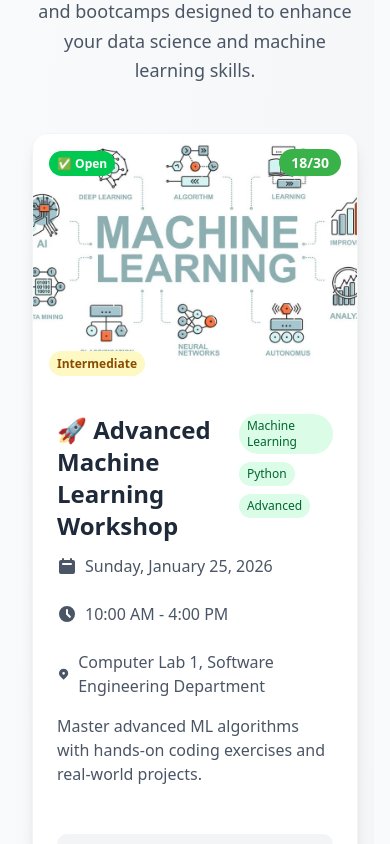
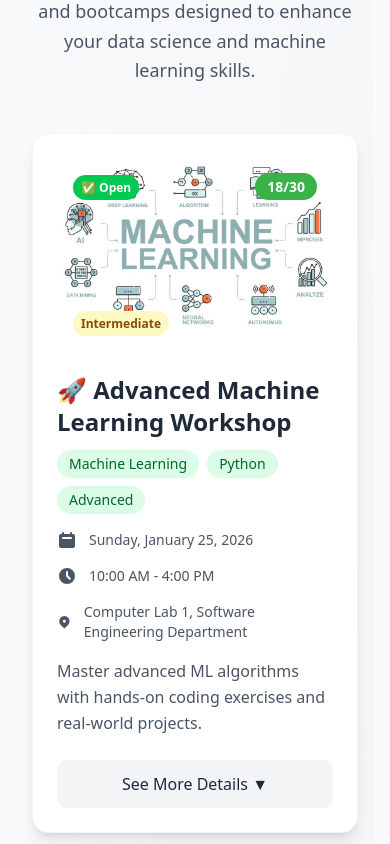
Before and after one commit to KhandakerSamin/DataScience_Lab_Website, a Next.js app: page /ds-club in a window 390 px wide. Shown: the part 1580-2424 px from the top of the page. Built offline with nearby package versions, Linux system fonts and the light colour scheme.

Commit message:
Near done Event Section

```diff
--- a/src/components/DSClubPage/EventsClub.js
+++ b/src/components/DSClubPage/EventsClub.js
@@ -88,7 +88,7 @@ export default function EventsClub() {
           </p>
         </div>
 
-        {/* Events List - Full Width Cards */}
+        {/* Events List */}
         <div className="space-y-8">
           {upcomingEvents.length > 0 ? (
             upcomingEvents.slice(0, visibleCount).map((event) => (
@@ -96,9 +96,10 @@ export default function EventsClub() {
                 key={event.id}
                 className="bg-white rounded-2xl shadow-lg hover:shadow-xl transition-all duration-500 overflow-hidden border border-gray-100"
               >
-                <div className="flex flex-col md:flex-row">
-                  {/* Event Image - Fixed Size */}
-                  <div className="md:w-1/3 md:min-w-[300px] md:max-w-[300px] relative h-64 md:h-80 flex-shrink-0">
+                {/* Top Row: Image + Heading/Basic Info */}
+                <div className="flex flex-col md:flex-row p-6 md:p-8">
+                  {/* Event Image */}
+                  <div className="w-full md:w-80 md:flex-shrink-0 relative h-48 md:h-56 rounded-xl overflow-hidden mb-6 md:mb-0 md:mr-8">
                     <Image src={event.image || "/placeholder.svg"} alt={event.title} fill className="object-cover" />
                     <div className="absolute top-4 right-4">
                       <span className="bg-[#39B24A] text-white px-3 py-1 rounded-full text-sm font-semibold">
@@ -127,17 +128,17 @@ export default function EventsClub() {
                     </div>
                   </div>
 
-                  {/* Card Content - Expandable Area */}
-                  <div className="flex-1 p-6 md:p-8 flex flex-col">
-                    <div className="flex-1">
-                      {/* Title */}
-                      <div className="flex justify-between items-start mb-3">
-                        <h3 className="text-2xl font-bold text-gray-800">{event.title}</h3>
+                  {/* Basic Info Section */}
+                  <div className="flex-1 flex flex-col justify-between">
+                    {/* Title and Tags */}
+                    <div>
+                      <div className="flex flex-col lg:flex-row lg:justify-between lg:items-start mb-4">
+                        <h3 className="text-2xl md:text-3xl font-bold text-gray-800 mb-3 lg:mb-0">{event.title}</h3>
                         <div className="flex flex-wrap gap-2">
                           {event.tags.map((tag, index) => (
                             <span
                               key={index}
-                              className="bg-green-100 text-green-800 px-2 py-1 rounded-full text-xs font-medium"
+                              className="bg-green-100 text-green-800 px-3 py-1 rounded-full text-sm font-medium"
                             >
                               {tag}
                             </span>
@@ -145,158 +146,46 @@ export default function EventsClub() {
                         </div>
                       </div>
 
-                      {/* Date and Time */}
-                      <div className="flex flex-wrap gap-6 mb-4">
+                      {/* Date, Time, Location */}
+                      <div className="grid grid-cols-1 lg:grid-cols-3 gap-4 mb-4">
                         <div className="flex items-center text-gray-600">
-                          <svg className="w-5 h-5 mr-2" fill="currentColor" viewBox="0 0 20 20">
+                          <svg className="w-5 h-5 mr-3" fill="currentColor" viewBox="0 0 20 20">
                             <path
                               fillRule="evenodd"
                               d="M6 2a1 1 0 00-1 1v1H4a2 2 0 00-2 2v10a2 2 0 002 2h12a2 2 0 002-2V6a2 2 0 00-2-2h-1V3a1 1 0 10-2 0v1H7V3a1 1 0 00-1-1zm0 5a1 1 0 000 2h8a1 1 0 100-2H6z"
                               clipRule="evenodd"
                             />
                           </svg>
-                          <span>{formatDate(event.date)}</span>
+                          <span className="text-sm">{formatDate(event.date)}</span>
                         </div>
                         <div className="flex items-center text-gray-600">
-                          <svg className="w-5 h-5 mr-2" fill="currentColor" viewBox="0 0 20 20">
+                          <svg className="w-5 h-5 mr-3" fill="currentColor" viewBox="0 0 20 20">
                             <path
                               fillRule="evenodd"
                               d="M10 18a8 8 0 100-16 8 8 0 000 16zm1-12a1 1 0 10-2 0v4a1 1 0 00.293.707l2.828 2.829a1 1 0 101.415-1.415L11 9.586V6z"
                               clipRule="evenodd"
                             />
                           </svg>
-                          <span>{event.time}</span>
+                          <span className="text-sm">{event.time}</span>
                         </div>
                         <div className="flex items-center text-gray-600">
-                          <svg className="w-5 h-5 mr-2" fill="currentColor" viewBox="0 0 20 20">
+                          <svg className="w-5 h-5 mr-3" fill="currentColor" viewBox="0 0 20 20">
                             <path
                               fillRule="evenodd"
                               d="M5.05 4.05a7 7 0 119.9 9.9L10 18.9l-4.95-4.95a7 7 0 010-9.9zM10 11a2 2 0 100-4 2 2 0 000 4z"
                               clipRule="evenodd"
                             />
                           </svg>
-                          <span>{event.location}</span>
+                          <span className="text-sm">{event.location}</span>
                         </div>
                       </div>
 
-                      {/* Description */}
-                      <p className="text-gray-600 mb-6">{event.shortDescription}</p>
-
-                      {/* Expanded Content - Only in Content Area */}
-                      {expandedCard === event.id && (
-                        <div className="mt-6 pt-6 border-t border-gray-200">
-                          {/* Enhanced Expanded Section */}
-                          <div className="bg-gradient-to-r from-green-50 to-blue-50 rounded-xl p-6 space-y-6">
-                            {/* Full Description */}
-                            <div>
-                              <h4 className="text-lg font-bold text-gray-800 mb-3 flex items-center">
-                                <span className="text-2xl mr-2">📋</span>
-                                About This Event
-                              </h4>
-                              <p className="text-gray-700 leading-relaxed">{event.fullDescription}</p>
-                            </div>
-
-                            {/* Event Details Grid */}
-                            <div className="grid grid-cols-1 lg:grid-cols-2 gap-6">
-                              {/* Instructor Info */}
-                              <div className="bg-white rounded-lg p-4 shadow-sm">
-                                <h5 className="font-semibold text-gray-800 mb-2 flex items-center">
-                                  <span className="text-xl mr-2">👨‍🏫</span>
-                                  Instructor
-                                </h5>
-                                <p className="text-gray-700 font-medium">{event.instructor}</p>
-                                <p className="text-gray-600 text-sm mt-1">{event.instructorBio}</p>
-                              </div>
-
-                              {/* Event Info */}
-                              <div className="bg-white rounded-lg p-4 shadow-sm">
-                                <h5 className="font-semibold text-gray-800 mb-2 flex items-center">
-                                  <span className="text-xl mr-2">ℹ️</span>
-                                  Event Details
-                                </h5>
-                                <div className="space-y-1 text-sm">
-                                  <p>
-                                    <span className="font-medium">Duration:</span> {event.duration}
-                                  </p>
-                                  <p>
-                                    <span className="font-medium">Price:</span> {event.price}
-                                  </p>
-                                  <p>
-                                    <span className="font-medium">Prerequisites:</span> {event.prerequisites}
-                                  </p>
-                                  <p>
-                                    <span className="font-medium">Certificate:</span>{" "}
-                                    {event.certificate ? "✅ Yes" : "❌ No"}
-                                  </p>
-                                </div>
-                              </div>
-                            </div>
-
-                            {/* Learning Outcomes */}
-                            <div className="bg-white rounded-lg p-4 shadow-sm">
-                              <h5 className="font-semibold text-gray-800 mb-3 flex items-center">
-                                <span className="text-xl mr-2">🎯</span>
-                                What You'll Learn
-                              </h5>
-                              <div className="grid grid-cols-1 lg:grid-cols-2 gap-2">
-                                {event.outcomes.map((outcome, index) => (
-                                  <div key={index} className="flex items-center text-gray-700">
-                                    <span className="text-green-500 mr-2">✓</span>
-                                    <span className="text-sm">{outcome}</span>
-                                  </div>
-                                ))}
-                              </div>
-                            </div>
-
-                            {/* Materials Needed */}
-                            <div className="bg-white rounded-lg p-4 shadow-sm">
-                              <h5 className="font-semibold text-gray-800 mb-3 flex items-center">
-                                <span className="text-xl mr-2">🛠️</span>
-                                Materials & Requirements
-                              </h5>
-                              <div className="grid grid-cols-1 lg:grid-cols-2 gap-1">
-                                {event.materials.map((material, index) => (
-                                  <div key={index} className="flex items-center text-gray-700">
-                                    <span className="text-blue-500 mr-2">•</span>
-                                    <span className="text-sm">{material}</span>
-                                  </div>
-                                ))}
-                              </div>
-                            </div>
-
-                            {/* Registration Section */}
-                            <div className="bg-gradient-to-r from-green-100 to-green-50 rounded-lg p-6 text-center">
-                              <h5 className="font-bold text-gray-800 mb-3 text-lg">Ready to Join?</h5>
-                              <p className="text-gray-600 mb-4">
-                                Registration deadline:{" "}
-                                <span className="font-semibold">{formatDate(event.registrationDeadline)}</span>
-                              </p>
-
-                              {registeredEvents.has(event.id) ? (
-                                <div className="bg-gray-100 text-gray-600 py-3 px-6 rounded-lg font-semibold inline-flex items-center">
-                                  <span className="text-green-500 mr-2">✓</span>
-                                  Successfully Registered!
-                                </div>
-                              ) : isRegistrationOpen(event.registrationDeadline) ? (
-                                <button
-                                  onClick={() => handleRegistration(event.id, event.title)}
-                                  className="bg-[#39B24A] hover:bg-green-600 text-white py-3 px-8 rounded-lg font-semibold transition-all duration-300 hover:scale-105 shadow-lg"
-                                >
-                                  🎫 Register Now - {event.price}
-                                </button>
-                              ) : (
-                                <div className="bg-red-100 text-red-600 py-3 px-6 rounded-lg font-semibold">
-                                  ❌ Registration Closed
-                                </div>
-                              )}
-                            </div>
-                          </div>
-                        </div>
-                      )}
+                      {/* Short Description */}
+                      <p className="text-gray-600 text-base leading-relaxed mb-6">{event.shortDescription}</p>
                     </div>
 
                     {/* See More Button */}
-                    <div className="mt-6">
+                    <div>
                       <button
                         onClick={() => handleSeeMore(event.id)}
                         className="w-full bg-gray-100 hover:bg-gray-200 text-gray-800 py-3 px-6 rounded-lg font-medium transition-colors duration-300"
@@ -306,6 +195,138 @@ export default function EventsClub() {
                     </div>
                   </div>
                 </div>
+
+                {/* Full Width Expanded Content */}
+                {expandedCard === event.id && (
+                  <div className="px-6 md:px-8 pb-6 md:pb-8">
+                    <div className="pt-6 border-t border-gray-200">
+                      {/* Enhanced Expanded Section - Full Width */}
+                      <div className="bg-gradient-to-r from-green-50 to-blue-50 rounded-xl p-6 md:p-8 space-y-8">
+                        {/* Full Description */}
+                        <div>
+                          <h4 className="text-xl font-bold text-gray-800 mb-4 flex items-center">
+                            <span className="text-3xl mr-3">📋</span>
+                            About This Event
+                          </h4>
+                          <p className="text-gray-700 leading-relaxed text-lg">{event.fullDescription}</p>
+                        </div>
+
+                        {/* Event Details Grid - Full Width */}
+                        <div className="grid grid-cols-1 md:grid-cols-2 xl:grid-cols-4 gap-6">
+                          {/* Instructor Info */}
+                          <div className="bg-white rounded-lg p-5 shadow-sm">
+                            <h5 className="font-semibold text-gray-800 mb-3 flex items-center">
+                              <span className="text-2xl mr-2">👨‍🏫</span>
+                              Instructor
+                            </h5>
+                            <p className="text-gray-700 font-medium mb-2">{event.instructor}</p>
+                            <p className="text-gray-600 text-sm">{event.instructorBio}</p>
+                          </div>
+
+                          {/* Event Info */}
+                          <div className="bg-white rounded-lg p-5 shadow-sm">
+                            <h5 className="font-semibold text-gray-800 mb-3 flex items-center">
+                              <span className="text-2xl mr-2">ℹ️</span>
+                              Details
+                            </h5>
+                            <div className="space-y-2 text-sm">
+                              <p>
+                                <span className="font-medium">Duration:</span> {event.duration}
+                              </p>
+                              <p>
+                                <span className="font-medium">Price:</span> {event.price}
+                              </p>
+                              <p>
+                                <span className="font-medium">Certificate:</span>{" "}
+                                {event.certificate ? "✅ Yes" : "❌ No"}
+                              </p>
+                            </div>
+                          </div>
+
+                          {/* Prerequisites */}
+                          <div className="bg-white rounded-lg p-5 shadow-sm">
+                            <h5 className="font-semibold text-gray-800 mb-3 flex items-center">
+                              <span className="text-2xl mr-2">📚</span>
+                              Prerequisites
+                            </h5>
+                            <p className="text-gray-600 text-sm">{event.prerequisites}</p>
+                          </div>
+
+                          {/* Registration Info */}
+                          <div className="bg-white rounded-lg p-5 shadow-sm">
+                            <h5 className="font-semibold text-gray-800 mb-3 flex items-center">
+                              <span className="text-2xl mr-2">📅</span>
+                              Registration
+                            </h5>
+                            <p className="text-gray-600 text-sm mb-2">
+                              <span className="font-medium">Deadline:</span>
+                            </p>
+                            <p className="text-gray-700 text-sm">{formatDate(event.registrationDeadline)}</p>
+                          </div>
+                        </div>
+
+                        {/* Learning Outcomes - Full Width */}
+                        <div className="bg-white rounded-lg p-6 shadow-sm">
+                          <h5 className="font-semibold text-gray-800 mb-4 flex items-center">
+                            <span className="text-3xl mr-3">🎯</span>
+                            What You'll Learn
+                          </h5>
+                          <div className="grid grid-cols-1 md:grid-cols-2 lg:grid-cols-3 gap-3">
+                            {event.outcomes.map((outcome, index) => (
+                              <div key={index} className="flex items-center text-gray-700">
+                                <span className="text-green-500 mr-3 text-lg">✓</span>
+                                <span className="text-sm">{outcome}</span>
+                              </div>
+                            ))}
+                          </div>
+                        </div>
+
+                        {/* Materials Needed - Full Width */}
+                        <div className="bg-white rounded-lg p-6 shadow-sm">
+                          <h5 className="font-semibold text-gray-800 mb-4 flex items-center">
+                            <span className="text-3xl mr-3">🛠️</span>
+                            Materials & Requirements
+                          </h5>
+                          <div className="grid grid-cols-1 md:grid-cols-2 lg:grid-cols-3 gap-3">
+                            {event.materials.map((material, index) => (
+                              <div key={index} className="flex items-center text-gray-700">
+                                <span className="text-blue-500 mr-3 text-lg">•</span>
+                                <span className="text-sm">{material}</span>
+                              </div>
+                            ))}
+                          </div>
+                        </div>
+
+                        {/* Registration Section - Full Width */}
+                        <div className="bg-gradient-to-r from-green-100 to-green-50 rounded-lg p-8 text-center">
+                          <h5 className="font-bold text-gray-800 mb-4 text-2xl">Ready to Join?</h5>
+                          <p className="text-gray-600 mb-6 text-lg">
+                            Registration deadline:{" "}
+                            <span className="font-semibold">{formatDate(event.registrationDeadline)}</span>
+                          </p>
+
+                          {registeredEvents.has(event.id) ? (
+                            <div className="bg-gray-100 text-gray-600 py-4 px-8 rounded-lg font-semibold inline-flex items-center text-lg">
+                              <span className="text-green-500 mr-3 text-xl">✓</span>
+                              Successfully Registered!
+                            </div>
+                          ) : isRegistrationOpen(event.registrationDeadline) ? (
+                            <button
+                              onClick={() => handleRegistration(event.id, event.title)}
+                              className="bg-[#39B24A] hover:bg-green-600 text-white py-4 px-10 rounded-lg font-semibold transition-all duration-300 hover:scale-105 shadow-lg text-lg"
+                            >
+                              🎫 Register Now - {event.price}
+                            </button>
+                          ) : (
+                            <div className="bg-red-100 text-red-600 py-4 px-8 rounded-lg font-semibold text-lg">
+                              ❌ Registration Closed
+                            </div>
+                          )}
+                        </div>
+                      </div>
+                    </div>
+                  </div>
+                )}
               </div>
             ))
           ) : (
```
